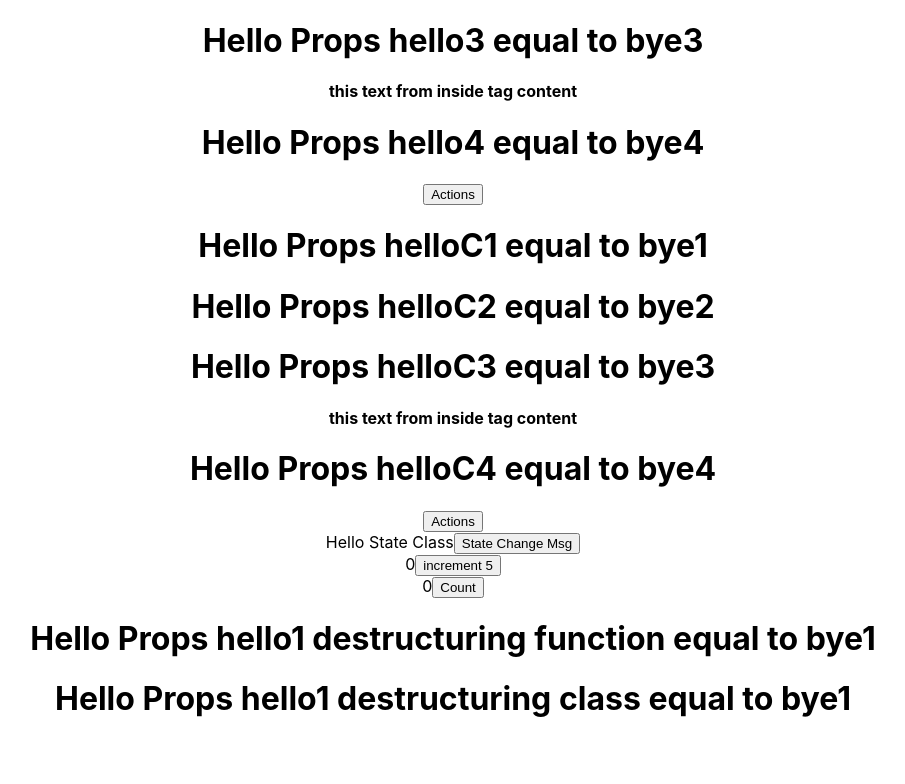
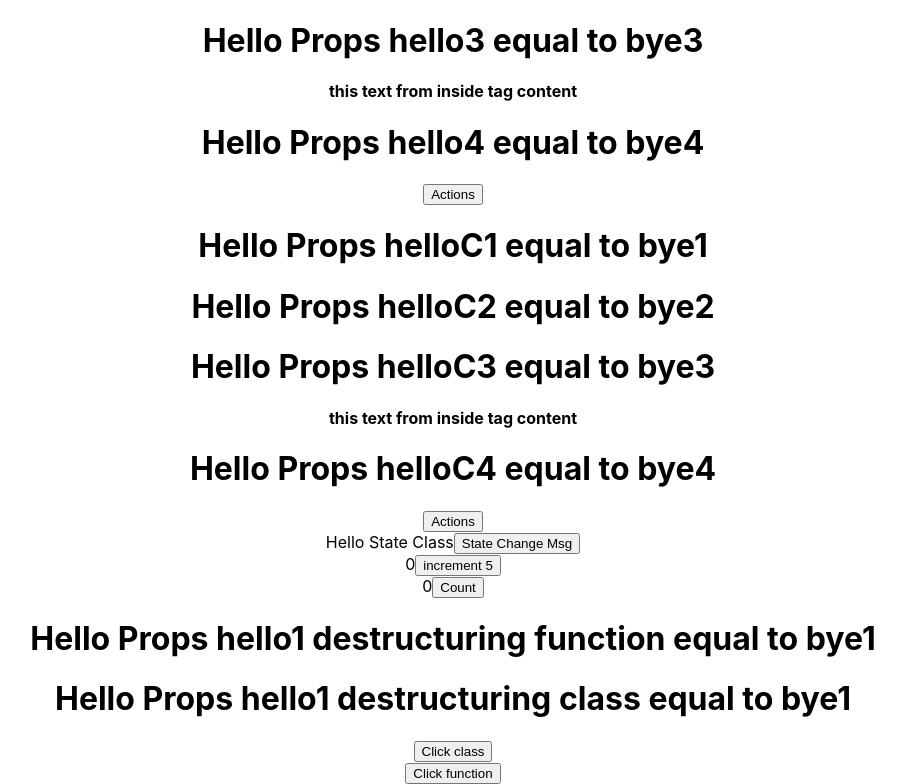
Before and after one commit to sanjay-personal/Reactjs_tutorial, a React (Create React App) app in the folder learning/: page / in a window 1280 px wide. Shown: the part 323-1107 px from the top of the page, without its empty margins (187-1092 px from the left). Before the commit the page ends 1063 px from the top, so only its background shows below. Built offline with nearby package versions, Linux system fonts and the light colour scheme.

Commit message:
added click event both class and function

```diff
--- a/learning/src/App.js
+++ b/learning/src/App.js
@@ -9,7 +9,8 @@ import SetStateC from './components/classes/SetStateC';
 import PreviousSetState from './components/classes/PreviousSetState';
 import DestructuringF from './components/functional/DestructuringF';
 import DestructuringC from './components/classes/DestructuringC';
-
+import ClickC from './components/classes/ClickC';
+import ClickF from './components/functional/ClickF';
 
 
 
@@ -42,6 +43,8 @@ function App() {
       <DestructuringF name="hello1 destructuring function" hero="bye1" />
       <DestructuringC name="hello1 destructuring class" hero="bye1" />
 
+       <ClickC />
+       <ClickF />
 
 
     </div>
--- /dev/null
+++ b/learning/src/components/classes/ClickC.js
@@ -0,0 +1,15 @@
+import React,{Component} from "react";
+
+
+class ClickC extends Component {
+    buttonClick() {
+        console.log('Hello button class')
+    }
+    render() {
+        return <div>
+              <button onClick={this.buttonClick}>Click class</button>
+                      </div>
+    }
+}
+
+export default ClickC
--- /dev/null
+++ b/learning/src/components/functional/ClickF.js
@@ -0,0 +1,12 @@
+import React from 'react'
+
+const ClickF = (props)=>{
+  function  buttonClick() {
+        console.log('click function')
+    }
+    return <div>
+        <button onClick={buttonClick}>Click function</button>
+    </div>
+}
+
+export default ClickF
```
